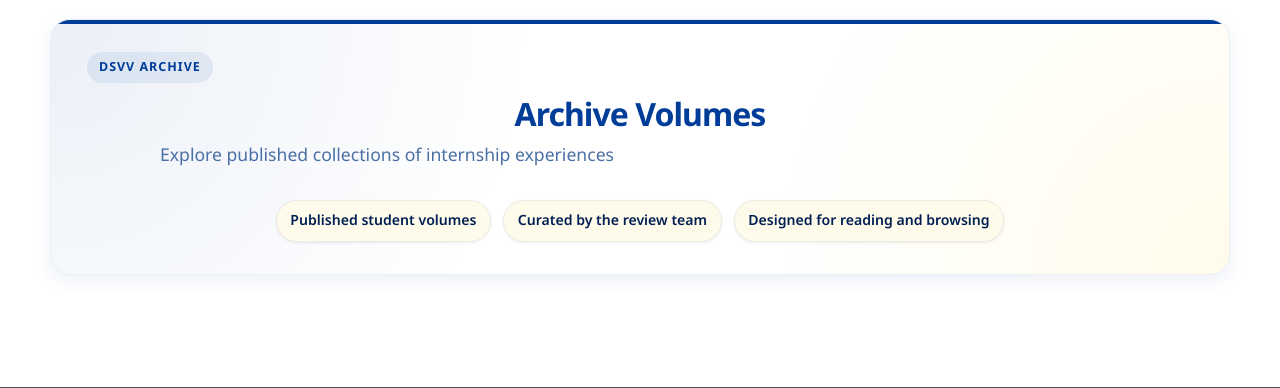
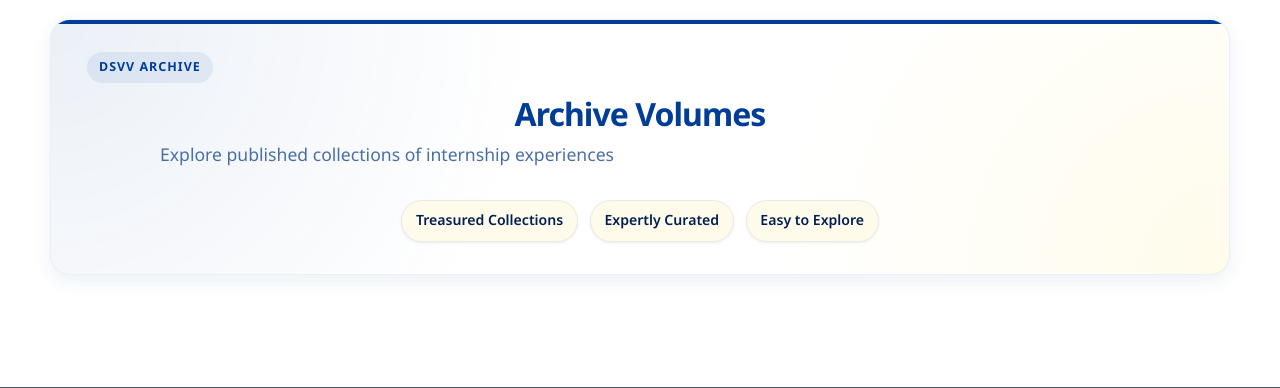
Before and after one commit to sachinmaurya69500/anubhu-dsvv-main, a Flask app: page /archive in a window 1280 px wide. Shown: the part 140-528 px from the top of the page. Run offline with Flask 3, Linux system fonts and the light colour scheme; data that the repository does not hold is empty; parts of the project's set-up code (start-up, migrations or seed data) failed here and were passed over; some libraries are stand-ins or nearby versions.

Commit message:
Update page badges with user-friendly and appealing words

```diff
--- a/templates/archive.html
+++ b/templates/archive.html
@@ -11,9 +11,9 @@
       <p class="subtitle" data-i18n="archiveSubtitle">Explore published collections of internship experiences</p>
     </div>
     <div class="page-badges" aria-label="Archive highlights">
-      <span class="page-badge">Published student volumes</span>
-      <span class="page-badge">Curated by the review team</span>
-      <span class="page-badge">Designed for reading and browsing</span>
+      <span class="page-badge">Treasured Collections</span>
+      <span class="page-badge">Expertly Curated</span>
+      <span class="page-badge">Easy to Explore</span>
     </div>
   </div>
 
--- a/templates/forms.html
+++ b/templates/forms.html
@@ -11,9 +11,9 @@
       <p class="subtitle" data-i18n="formsSubtitle">Share your internship or field work experience with our community</p>
     </div>
     <div class="page-badges" aria-label="Submission highlights">
-      <span class="page-badge">Official student submissions</span>
-      <span class="page-badge">Guided review process</span>
-      <span class="page-badge">Photos and reflections</span>
+      <span class="page-badge">Share Your Journey</span>
+      <span class="page-badge">Personalized Guidance</span>
+      <span class="page-badge">Capture Moments</span>
     </div>
   </div>
 
--- a/templates/gallery.html
+++ b/templates/gallery.html
@@ -11,9 +11,9 @@
       <p class="subtitle" data-i18n="gallerySubtitle">Explore photos from internship experiences across our community</p>
     </div>
     <div class="page-badges" aria-label="Gallery highlights">
-      <span class="page-badge">Profile snapshots</span>
-      <span class="page-badge">Experience highlights</span>
-      <span class="page-badge">Lightbox browsing</span>
+      <span class="page-badge">Beautiful Memories</span>
+      <span class="page-badge">Inspiring Stories</span>
+      <span class="page-badge">Interactive Viewing</span>
     </div>
   </div>
 
```
